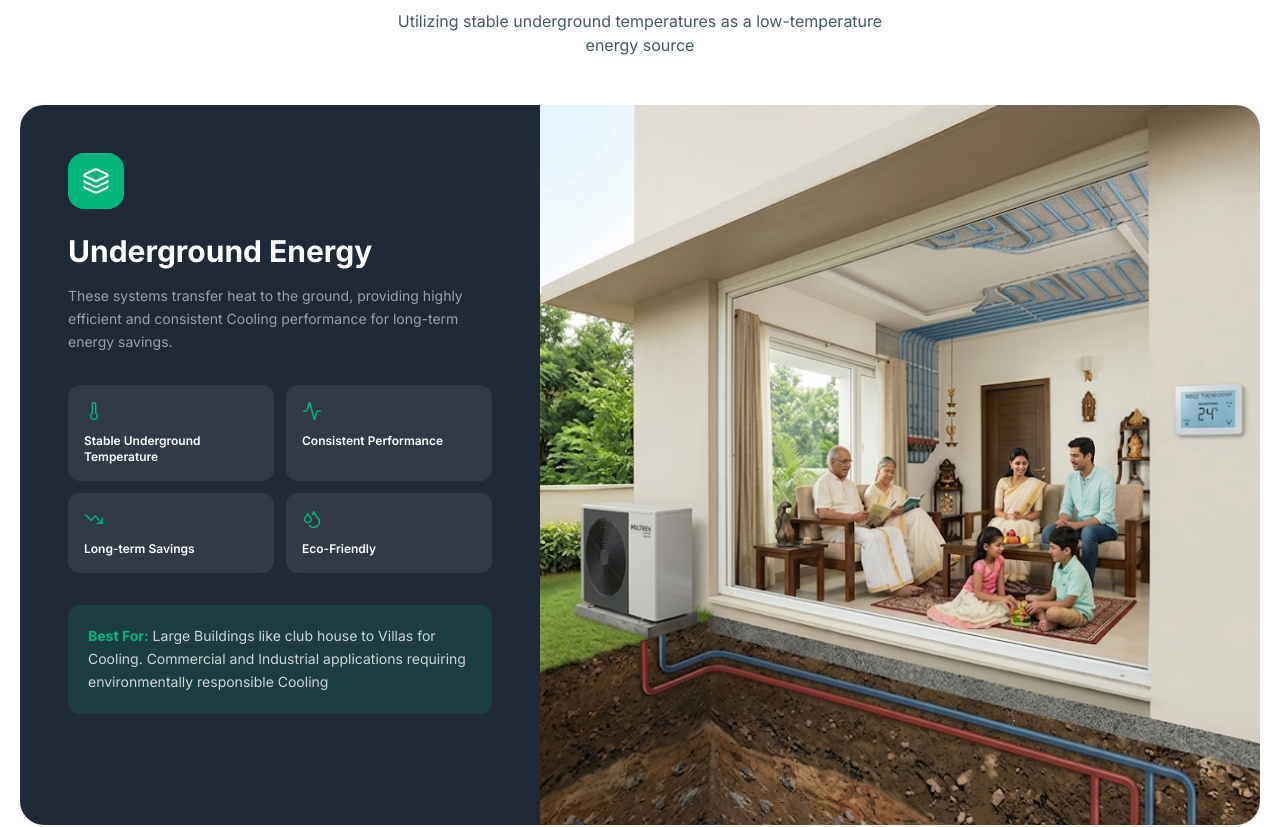
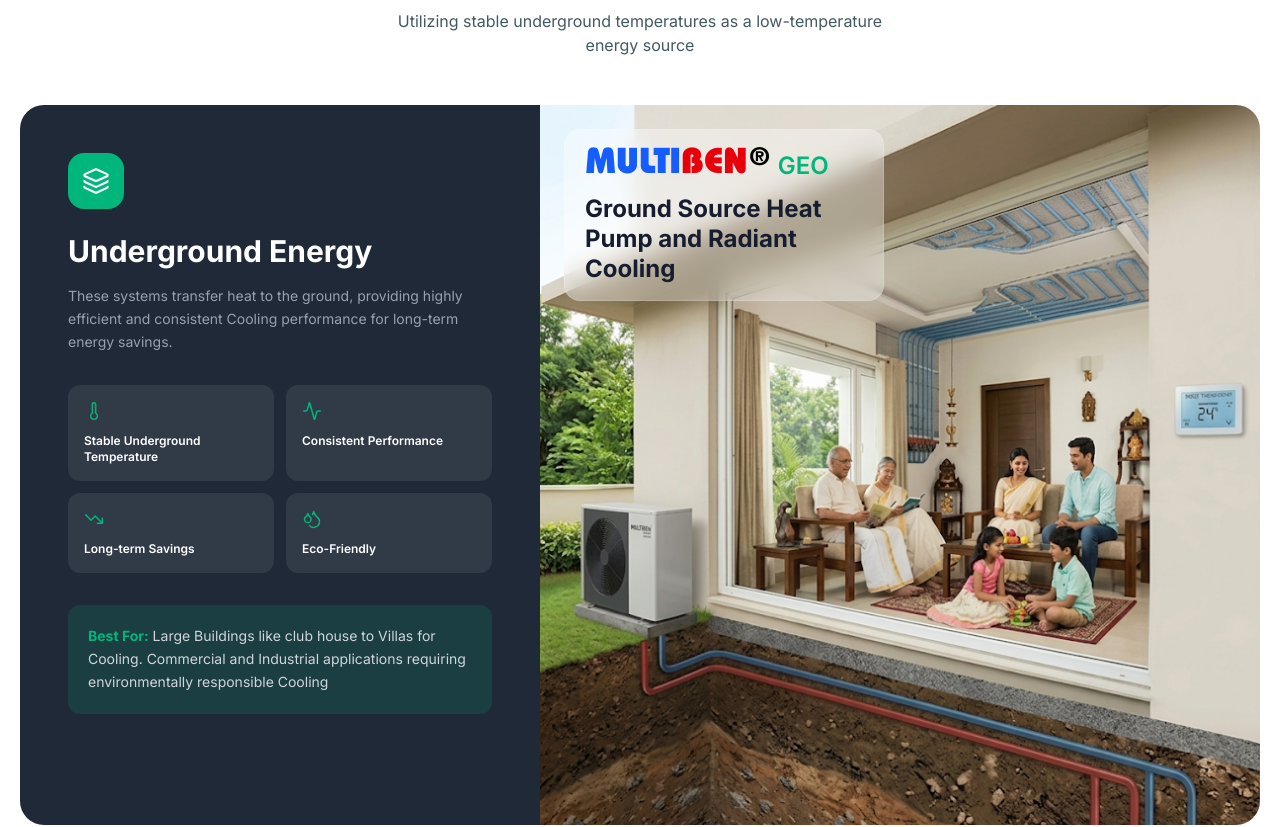
Before and after one commit to scaleoxperts/alldelite, a Next.js app: page /products in a window 1280 px wide. Shown: the part 4769-5596 px from the top of the page. Built offline with nearby package versions, Linux system fonts and the light colour scheme.

Commit message:
feat: Enhance Ground Source section with Multiben logo and updated content

```diff
--- a/components/products/GroundSource.products.tsx
+++ b/components/products/GroundSource.products.tsx
@@ -1,6 +1,8 @@
 import { Layers } from "lucide-react";
 
 import { GROUND_SOURCE_HEAT_PUMPS } from "@/contents/products";
+
+import MultibenLogo from "../shared/MultibenLogo";
 
 export default function GroundSourceSection() {
   return (
@@ -10,9 +12,11 @@
           <span className="mb-5 inline-block rounded-full border border-(--color-primary) bg-(--color-primary)/10 px-4 py-1.5 text-xs font-bold tracking-widest text-(--color-primary) uppercase">
             Geothermal Solution
           </span>
+
           <h2 className="mb-4 text-5xl font-bold text-(--color-secondary) md:text-6xl">
             {GROUND_SOURCE_HEAT_PUMPS.heading}
           </h2>
+
           <p className="mx-auto max-w-lg text-base text-(--color-text-gray)">
             Utilizing stable underground temperatures as a low-temperature
             energy source
@@ -28,6 +32,7 @@
             <h3 className="mb-4 text-3xl font-bold text-white">
               {GROUND_SOURCE_HEAT_PUMPS.card.title}
             </h3>
+
             <p className="mb-8 text-sm leading-relaxed text-gray-400">
               {GROUND_SOURCE_HEAT_PUMPS.card.description}
             </p>
@@ -39,6 +44,7 @@
                     className="mb-3 h-5 w-5 text-(--color-primary)"
                     strokeWidth={1.8}
                   />
+
                   <p className="text-xs font-semibold text-white">{label}</p>
                 </div>
               ))}
@@ -56,12 +62,28 @@
             </div>
           </div>
 
-          <div className="h-180 overflow-hidden">
+          <div className="relative h-80 overflow-hidden md:h-125 lg:h-180">
             <img
               src="/products/ground-source-system.png"
               alt="Ground Source Heat Pump Installation"
-              className="h-full w-full object-cover"
+              className="h-full w-full object-cover object-center"
             />
+
+            <div className="absolute inset-x-3 top-3 z-10 sm:inset-x-auto sm:top-5 sm:left-5 md:top-6 md:left-6">
+              <div className="w-fit max-w-[85vw] rounded-2xl border border-white/15 bg-white/35 px-3 py-3 backdrop-blur-md sm:max-w-xs sm:px-5 sm:py-4">
+                <div className="flex items-center gap-2 text-black">
+                  <MultibenLogo />
+
+                  <span className="text-lg font-semibold text-(--color-primary) uppercase sm:text-xl md:text-2xl">
+                    Geo
+                  </span>
+                </div>
+
+                <h4 className="mt-2 max-w-60 text-base leading-tight font-bold text-(--color-text-black) sm:max-w-xs sm:text-xl md:text-2xl">
+                  Ground Source Heat Pump and Radiant Cooling
+                </h4>
+              </div>
+            </div>
           </div>
         </div>
       </div>
```
